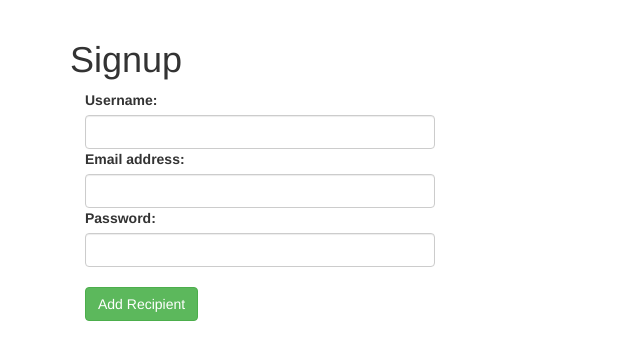
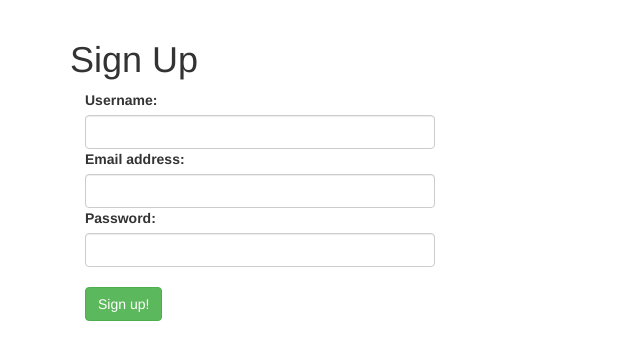
Before and after one commit to jsmoxon/giftr, a Django app: page /signup/ in a window 1280 px wide. Shown: the part 52-412 px from the top of the page, without its empty margins (0-640 px from the left). Run offline with Django 3.2, Linux system fonts and the light colour scheme; some libraries are stand-ins or nearby versions.

Commit message:
fixed sign up page, now directs to Add Friend

```diff
--- a/gifts/templates/signup.html
+++ b/gifts/templates/signup.html
@@ -2,12 +2,12 @@
 {% block content %}
 <div class="container">
 	<div>
-<h1>Signup</h1>
-<form action="" method="post" id="" class="col-md-4">
+<h1>Sign Up</h1>
+<form action="" method="post" id="" class="col-md-4" >
 	{% csrf_token %}
 	{{form}}
 	<br/>
-  	<input type="submit" value="Add Recipient" class="btn btn-success" />
+  	<input type="submit" value="Sign up!" class="btn btn-success" />
 </form>
 </div>
 {% endblock content %}
--- a/gifts/views.py
+++ b/gifts/views.py
@@ -27,7 +27,7 @@ def signup_for_account(request):
 					print "User is not active."
 			else:
 				print "No user in database."
-			return redirect('dashboard')
+			return redirect('add_recipient')
 		else:
 			return HttpResponse("Form is not valid.")
 	else:
```
